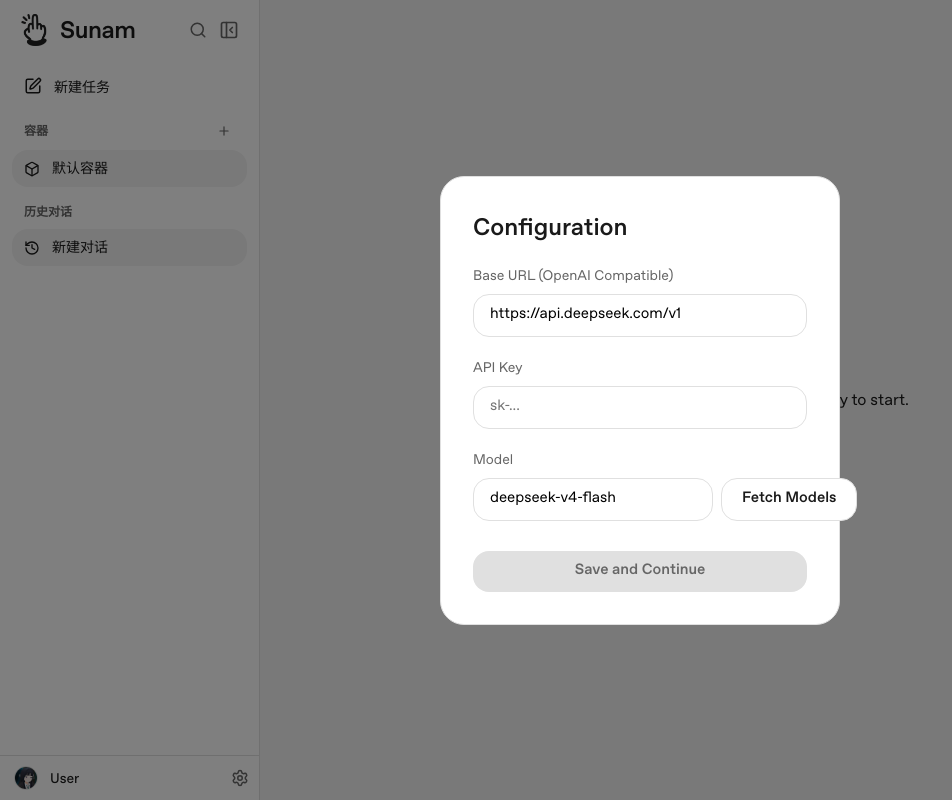
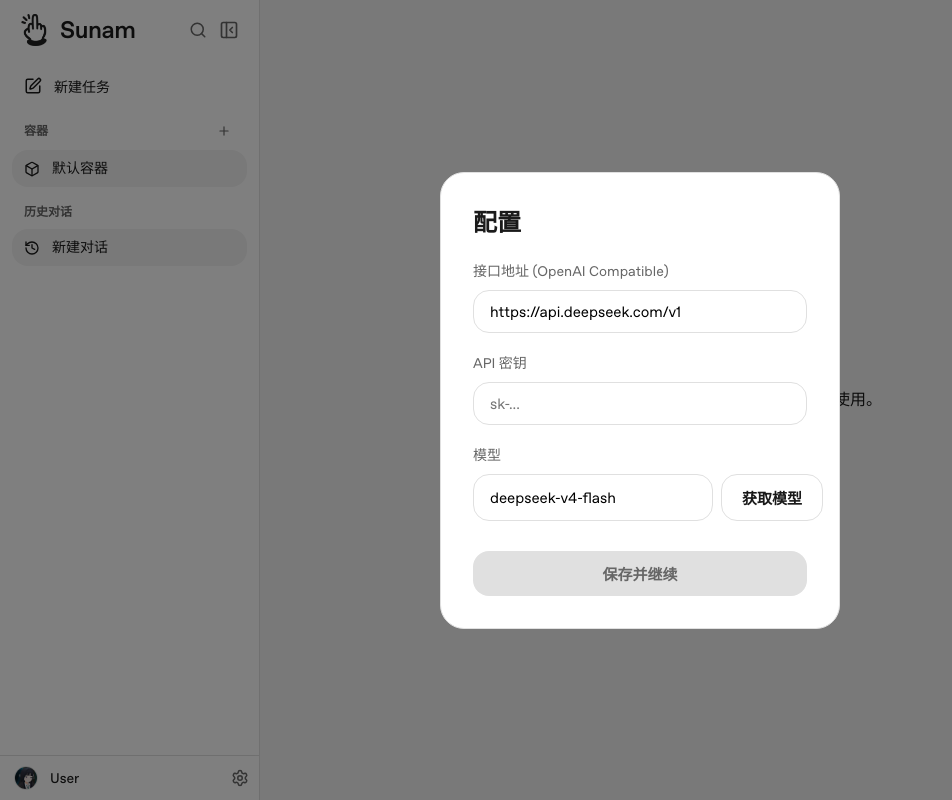
Before and after one commit to CJackHwang/SunamAI, a React (Vite) app: page / in a window 1280 px wide. Shown: the whole page, without its empty margins (0-952 px from the left). Built offline with nearby package versions, Linux system fonts and the light colour scheme.

Commit message:
feat: localize UI text to Chinese and refine input padding and file navigation icons

```diff
--- a/src/app/index.css
+++ b/src/app/index.css
@@ -101,8 +101,7 @@ button {
   display: inline-flex;
   align-items: center;
   justify-content: center;
-  /* Raised by 2px per user request */
-  padding: 9px 20px 15px;
+  padding: 12px 20px;
   line-height: normal;
   border-radius: var(--radius-medium);
   font-size: 15px;
@@ -138,7 +137,7 @@ button {
 }
 
 .input-field {
-  padding: 9px 16px 15px;
+  padding: 12px 16px;
   line-height: normal;
   border-radius: var(--radius-medium);
   border: 1px solid var(--color-border);
--- a/src/features/file-manager/FileManager.tsx
+++ b/src/features/file-manager/FileManager.tsx
@@ -1,7 +1,7 @@
 import React, { useState, useEffect, useRef, useCallback } from 'react';
 import { WebContainer } from '@webcontainer/api';
 import {
-  Folder, FileText, ChevronRight, ArrowUp, RefreshCw,
+  Folder, FileText, ChevronRight, ArrowLeft, RefreshCw,
   FilePlus, FolderPlus, Trash2, Pencil, Download, Eye,
   Upload, MoreVertical, X, AlertCircle, FolderOpen
 } from 'lucide-react';
@@ -324,7 +324,7 @@ const FileManager: React.FC<FileManagerProps> = ({ wc, rootDir = '/' }) => {
           disabled={fs.currentPath === '/'}
           title="返回上级"
         >
-          <ArrowUp size={18} />
+          <ArrowLeft size={18} />
         </button>
 
         {/* Breadcrumb */}
@@ -382,10 +382,8 @@ const FileManager: React.FC<FileManagerProps> = ({ wc, rootDir = '/' }) => {
 
       {/* File list */}
       <div className="fm-list" ref={listRef} onClick={() => setSelectedItem(null)}>
-        {/* New item inline form */}
         {newItemType && (
-          <div className="fm-new-dialog">
-            {newItemType === 'folder' ? <Folder size={20} color="var(--color-black)" /> : <FileText size={20} color="var(--color-black)" />}
+          <div style={{ display: 'flex', alignItems: 'center', gap: '8px', padding: '4px 12px' }}>
             <input
               ref={newItemInputRef}
               className="input-field"
--- a/src/features/terminal-session/DualTerminal.tsx
+++ b/src/features/terminal-session/DualTerminal.tsx
@@ -317,7 +317,7 @@ const DualTerminal = React.forwardRef<DualTerminalRef, DualTerminalProps>(({ onR
       <div style={{ flex: 1, padding: activeTab === 'files' ? '0' : '16px', position: 'relative', overflow: 'hidden', display: layoutState === 'collapsed' ? 'none' : 'block' }}>
 
       {activeTab === 'services' && (
-        <div style={{ flex: 1, overflowY: 'auto', padding: '16px', backgroundColor: 'var(--color-bg)', borderRadius: '8px', display: 'flex', flexDirection: 'column', gap: '24px', height: '100%' }}>
+        <div style={{ flex: 1, overflowY: 'auto', padding: '16px', backgroundColor: 'var(--color-bg)', borderRadius: 'var(--radius-large)', display: 'flex', flexDirection: 'column', gap: '24px', height: '100%' }}>
 
           <div className="services-section">
             <h3 style={{ fontSize: '14px', fontWeight: 600, color: 'var(--color-text)', marginBottom: '12px', display: 'flex', alignItems: 'center', gap: '8px' }}>
@@ -325,7 +325,7 @@ const DualTerminal = React.forwardRef<DualTerminalRef, DualTerminalProps>(({ onR
               内网穿透端口
             </h3>
             {activePorts.length === 0 ? (
-              <div style={{ fontSize: '13px', color: 'var(--color-text-secondary)', padding: '16px', border: '1px dashed var(--color-border)', borderRadius: '6px', textAlign: 'center' }}>
+              <div style={{ fontSize: '13px', color: 'var(--color-text-secondary)', padding: '16px', textAlign: 'center' }}>
                 暂无已映射的端口。请在终端或后台启动服务（如 npm run dev）。
               </div>
             ) : (
@@ -365,7 +365,7 @@ const DualTerminal = React.forwardRef<DualTerminalRef, DualTerminalProps>(({ onR
               后台进程管理
             </h3>
             {Array.from(activeAiProcesses.current.entries()).filter(([_, state]) => state.isRunning).length === 0 ? (
-              <div style={{ fontSize: '13px', color: 'var(--color-text-secondary)', padding: '16px', border: '1px dashed var(--color-border)', borderRadius: '6px', textAlign: 'center' }}>
+              <div style={{ fontSize: '13px', color: 'var(--color-text-secondary)', padding: '16px', textAlign: 'center' }}>
                 暂无运行中的后台进程。
               </div>
             ) : (
--- a/src/pages/MainPage.tsx
+++ b/src/pages/MainPage.tsx
@@ -56,7 +56,7 @@ const MainPage: React.FC = () => {
             />
           ) : (
             <div style={{ display: 'flex', height: '100%', alignItems: 'center', justifyContent: 'center' }}>
-              <p>Please configure your API Key to start.</p>
+              <p>请先配置 API Key 以开始使用。</p>
             </div>
           )}
         </div>
--- a/src/widgets/settings/SettingsModal.tsx
+++ b/src/widgets/settings/SettingsModal.tsx
@@ -52,11 +52,11 @@ const SettingsModal: React.FC<SettingsModalProps> = ({ initialApiKey, initialBas
           }
         }
       } else {
-        alert('Failed to fetch models');
+        alert('获取模型列表失败');
       }
     } catch (err) {
       console.error(err);
-      alert('Error fetching models');
+      alert('获取模型时出错');
     } finally {
       setIsFetchingModels(false);
     }
@@ -70,11 +70,11 @@ const SettingsModal: React.FC<SettingsModalProps> = ({ initialApiKey, initialBas
       }
     }}>
       <div className="settings-modal-content">
-        <h2 style={{ fontSize: '24px', fontWeight: 600 }}>Configuration</h2>
+        <h2 style={{ fontSize: '24px', fontWeight: 600 }}>配置</h2>
 
         <div>
           <label style={{ display: 'block', marginBottom: '8px', fontSize: '14px', color: 'var(--color-text-secondary)' }}>
-            Base URL (OpenAI Compatible)
+            接口地址 (OpenAI Compatible)
           </label>
           <input
             className="input-field"
@@ -87,7 +87,7 @@ const SettingsModal: React.FC<SettingsModalProps> = ({ initialApiKey, initialBas
 
         <div>
           <label style={{ display: 'block', marginBottom: '8px', fontSize: '14px', color: 'var(--color-text-secondary)' }}>
-            API Key
+            API 密钥
           </label>
           <input
             className="input-field"
@@ -101,7 +101,7 @@ const SettingsModal: React.FC<SettingsModalProps> = ({ initialApiKey, initialBas
 
         <div>
           <label style={{ display: 'block', marginBottom: '8px', fontSize: '14px', color: 'var(--color-text-secondary)' }}>
-            Model
+            模型
           </label>
           <div style={{ display: 'flex', gap: '8px' }}>
             {modelsList.length > 0 ? (
@@ -130,7 +130,7 @@ const SettingsModal: React.FC<SettingsModalProps> = ({ initialApiKey, initialBas
               className="btn btn-secondary"
               style={{ whiteSpace: 'nowrap' }}
             >
-              {isFetchingModels ? 'Fetching...' : 'Fetch Models'}
+              {isFetchingModels ? '获取中...' : '获取模型'}
             </button>
           </div>
         </div>
@@ -141,7 +141,7 @@ const SettingsModal: React.FC<SettingsModalProps> = ({ initialApiKey, initialBas
           className="btn btn-primary"
           style={{ width: '100%', marginTop: '10px' }}
         >
-          Save and Continue
+          保存并继续
         </button>
       </div>
     </div>
```
Also changed, not shown: src/widgets/workspace/Workspace.tsx (+7 -7 lines).
